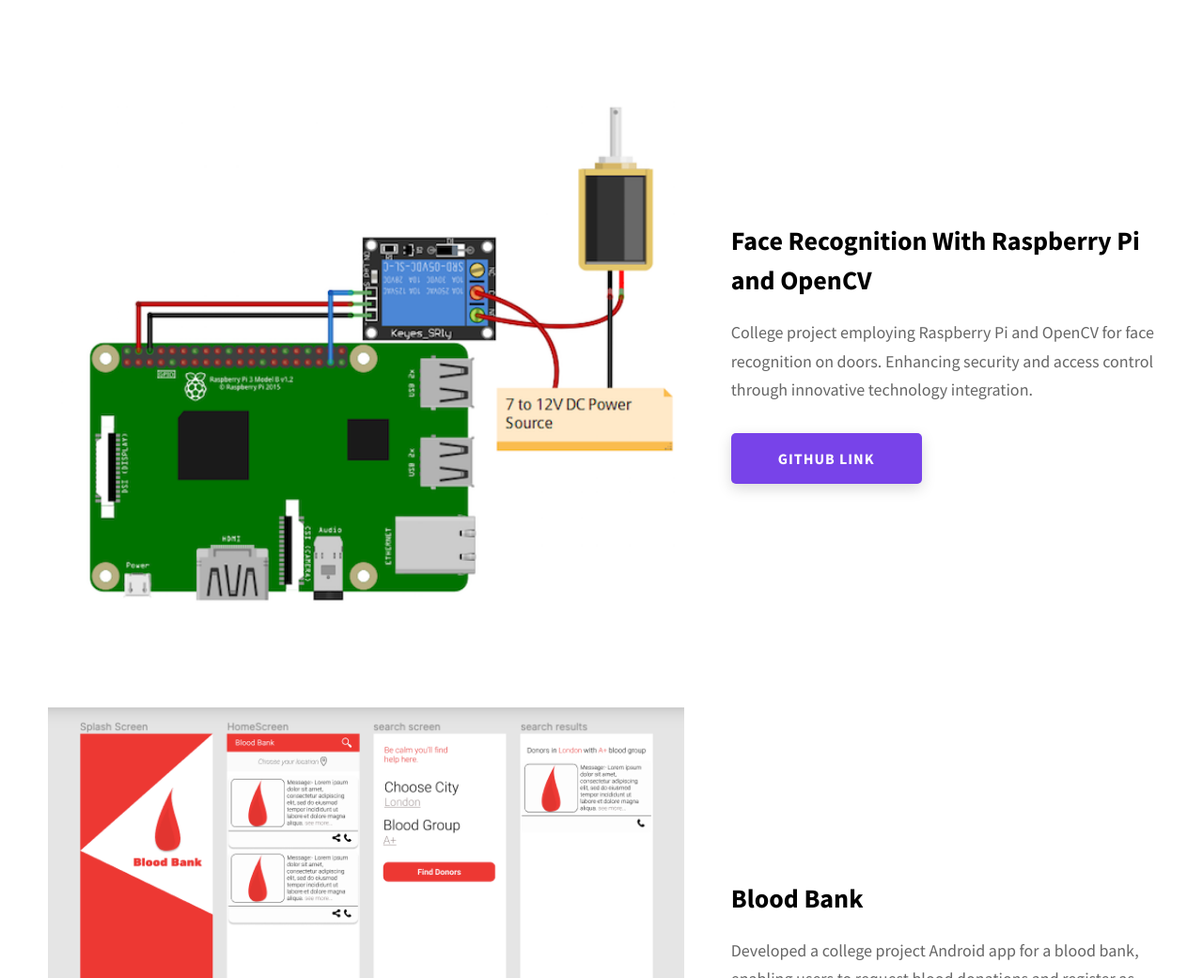
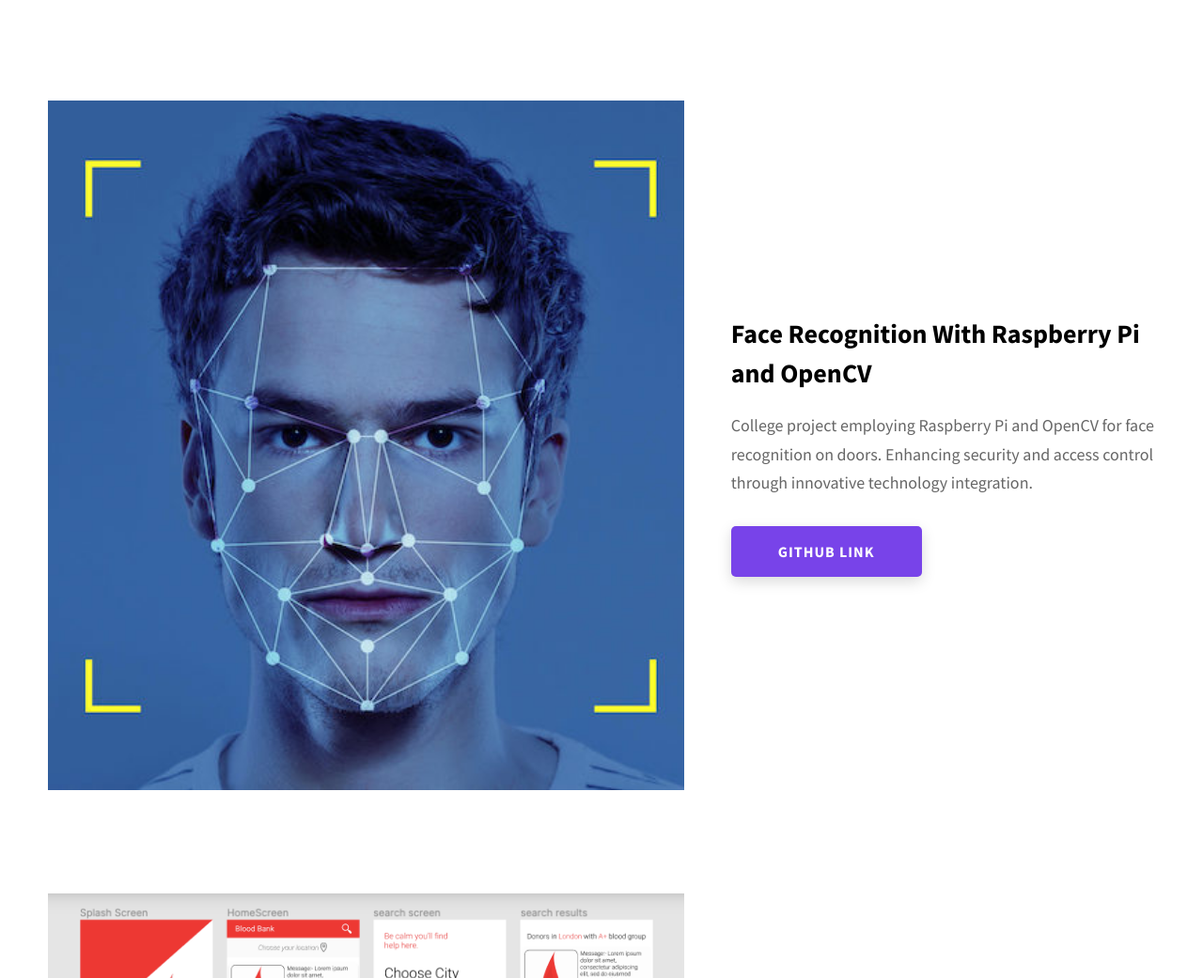
Before and after one commit to i-ravi/i-ravi.github.io, a plain HTML site: page index.html in a window 1280 px wide. Shown: the part 2524-3565 px from the top of the page at 94% size. Drawn offline with Linux system fonts and the light colour scheme.

Commit message:
Added Face recognition code for portfolio

```diff
--- a/index.html
+++ b/index.html
@@ -240,7 +240,7 @@
           <div class="projects__row">
             <div class="projects__row-img-cont">
               <img
-                src="./assets/webp/FacialRecognition.webp"
+                src="./assets/jpeg/FaceRecognition.jpeg"
                 alt="Software Screenshot"
                 class="projects__row-img"
                 loading="lazy"
@@ -251,7 +251,7 @@
               <p class="projects__row-content-desc">
                 College project employing Raspberry Pi and OpenCV for face recognition on doors. Enhancing security and access control through innovative technology integration.
               </p>
-              <a class='btn btn--med btn--theme dynamicBgClr' href='https://github.com/ravi-sharma-SDE/FaceRecognitionOpenCV' target='_blank'>Github Link</a
+              <a class='btn btn--med btn--theme dynamicBgClr' href='https://github.com/ravi-sharma-SDE/face-recognition-using-raspberry-pi-and-open-cv' target='_blank'>Github Link</a
               >
             </div>
           </div>
```
Also changed, not shown: assets/jpeg/FaceRecognition.jpeg (added).
